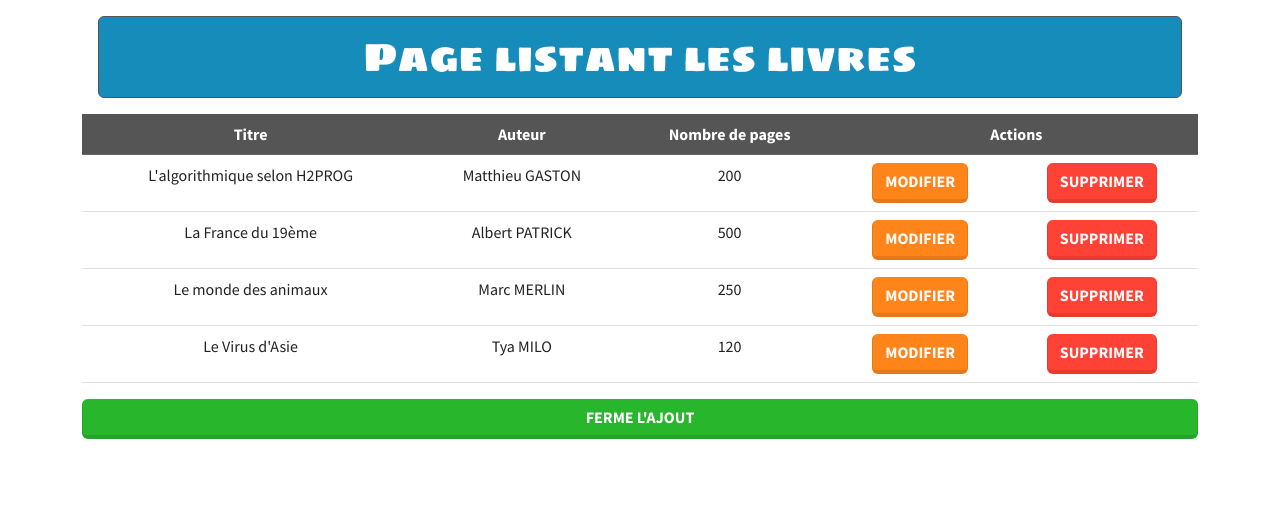
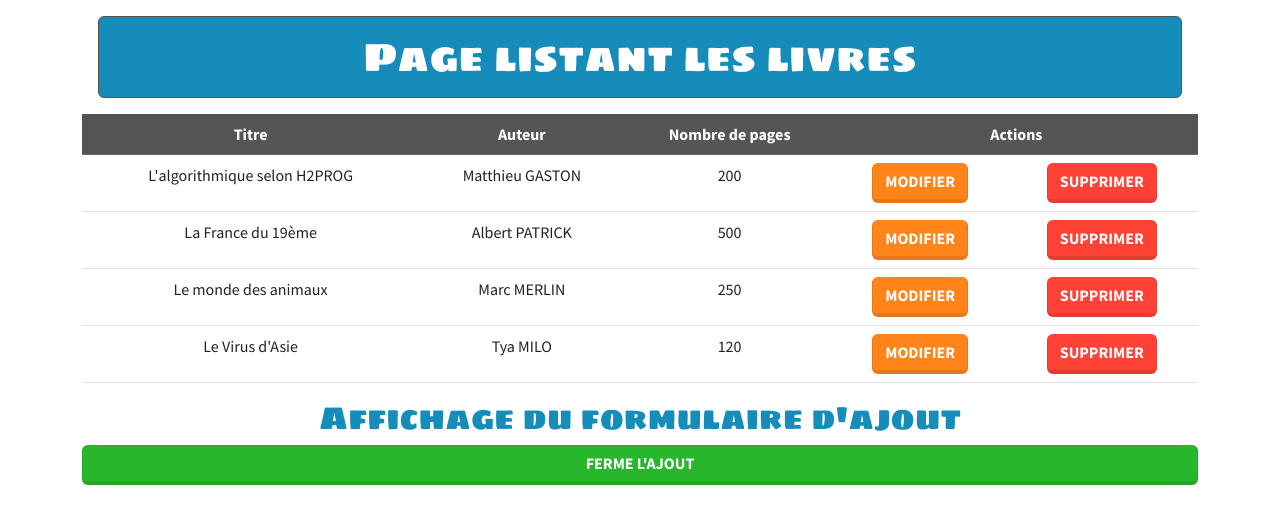
Before and after one commit to EmmanuelBlanchard/REACT-2020-par-la-pratique-de-A-Z-evolution-progressive, a React (Create React App) app in the folder Programmes/09-Module09-Projet1-LesLivresEtUnCRUD-Front-End/projet1/: page / in a window 1280 px wide. Both pictures are taken after a click on the button "AJOUTER". Shown: the top 524 px of the page. Built offline with nearby package versions, Linux system fonts and the light colour scheme; the HTML template or start-up script is replaced by a standard one.

Commit message:
09-Module09-Projet1-LesLivresEtUnCRUD-Front-End-12-ComposantFormulaireDAjoutDUnLivre

```diff
--- a/Programmes/09-Module09-Projet1-LesLivresEtUnCRUD-Front-End/projet1/src/App.js
+++ b/Programmes/09-Module09-Projet1-LesLivresEtUnCRUD-Front-End/projet1/src/App.js
@@ -18,7 +18,7 @@ class App extends Component {
     return (
       <div className="container">
         <TitreH1>Page listant les livres</TitreH1>
-        <Livres />
+        <Livres ajoutLivre={this.state.ajoutLivre}/>
         <Bouton
           typeBtn="btn-success"
           css="w-100"
--- /dev/null
+++ b/Programmes/09-Module09-Projet1-LesLivresEtUnCRUD-Front-End/projet1/src/containers/Livres/FormulaireAjout/FormulaireAjout.js
@@ -0,0 +1,13 @@
+import React, {Component} from 'react';
+
+class FormulaireAjout extends Component {
+    render() {
+        return (
+            <>
+                <h2 className="text-center text-primary" style={{fontFamily:'Sigmar One'}}>Affichage du formulaire d'ajout</h2>
+            </>
+        );
+    }
+}
+
+export default FormulaireAjout;
--- a/Programmes/09-Module09-Projet1-LesLivresEtUnCRUD-Front-End/projet1/src/containers/Livres/Livres.js
+++ b/Programmes/09-Module09-Projet1-LesLivresEtUnCRUD-Front-End/projet1/src/containers/Livres/Livres.js
@@ -1,5 +1,6 @@
 import React, {Component} from 'react';
 import Livre from './Livre/Livre';
+import FormulaireAjout from './FormulaireAjout/FormulaireAjout';
 
 class Livres extends Component {
     state = {
@@ -24,6 +25,7 @@ class Livres extends Component {
 
     render() {
         return (
+            <>
                 <table className="table text-center">
                     <thead>
                         <tr className="table-dark">
@@ -50,6 +52,8 @@ class Livres extends Component {
                         }
                     </tbody>
                 </table>
+                {this.props.ajoutLivre && <FormulaireAjout />}
+            </>
         );
     }
 }
```
Lines whose indentation alone changed are shown as unchanged.
